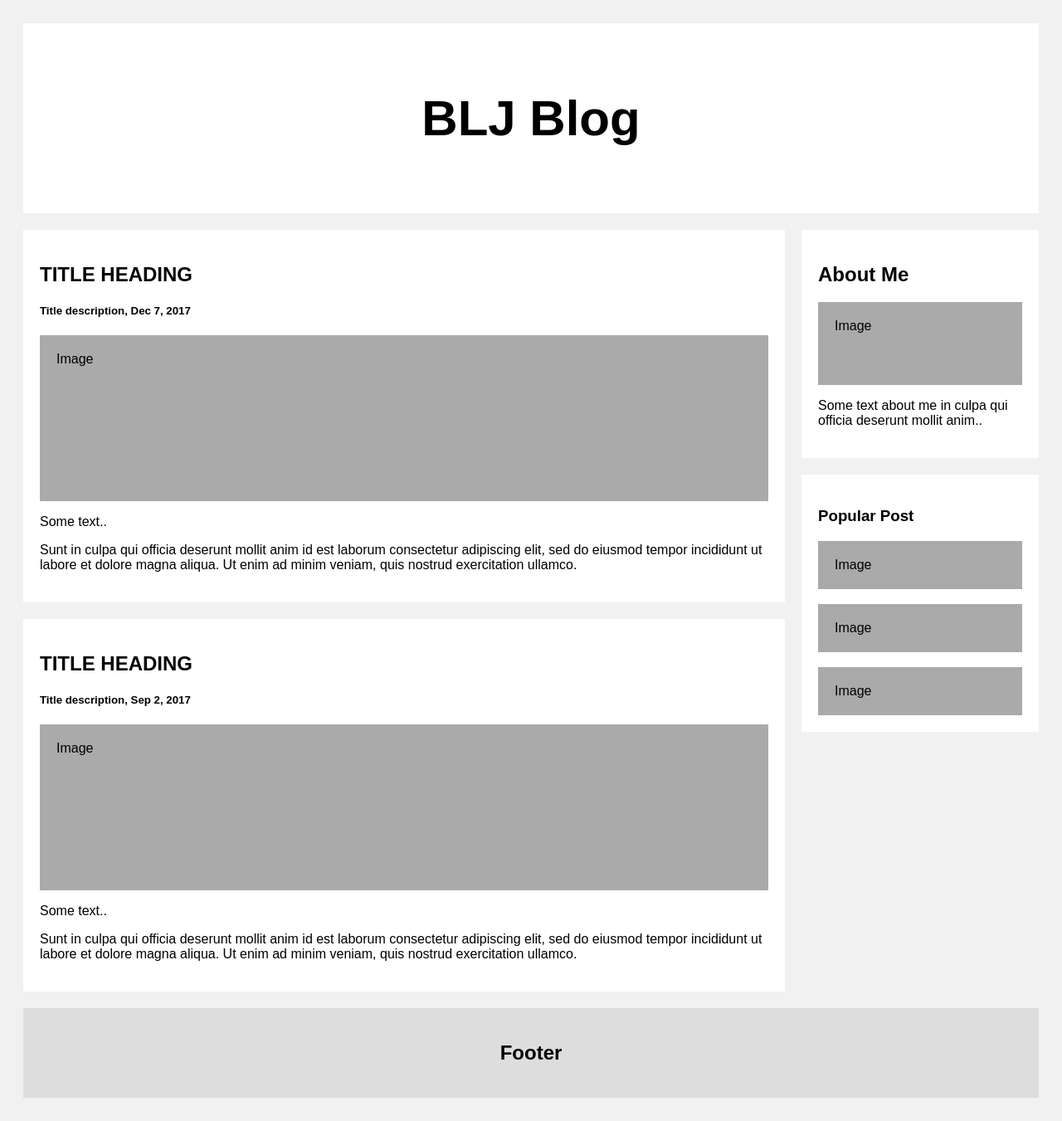
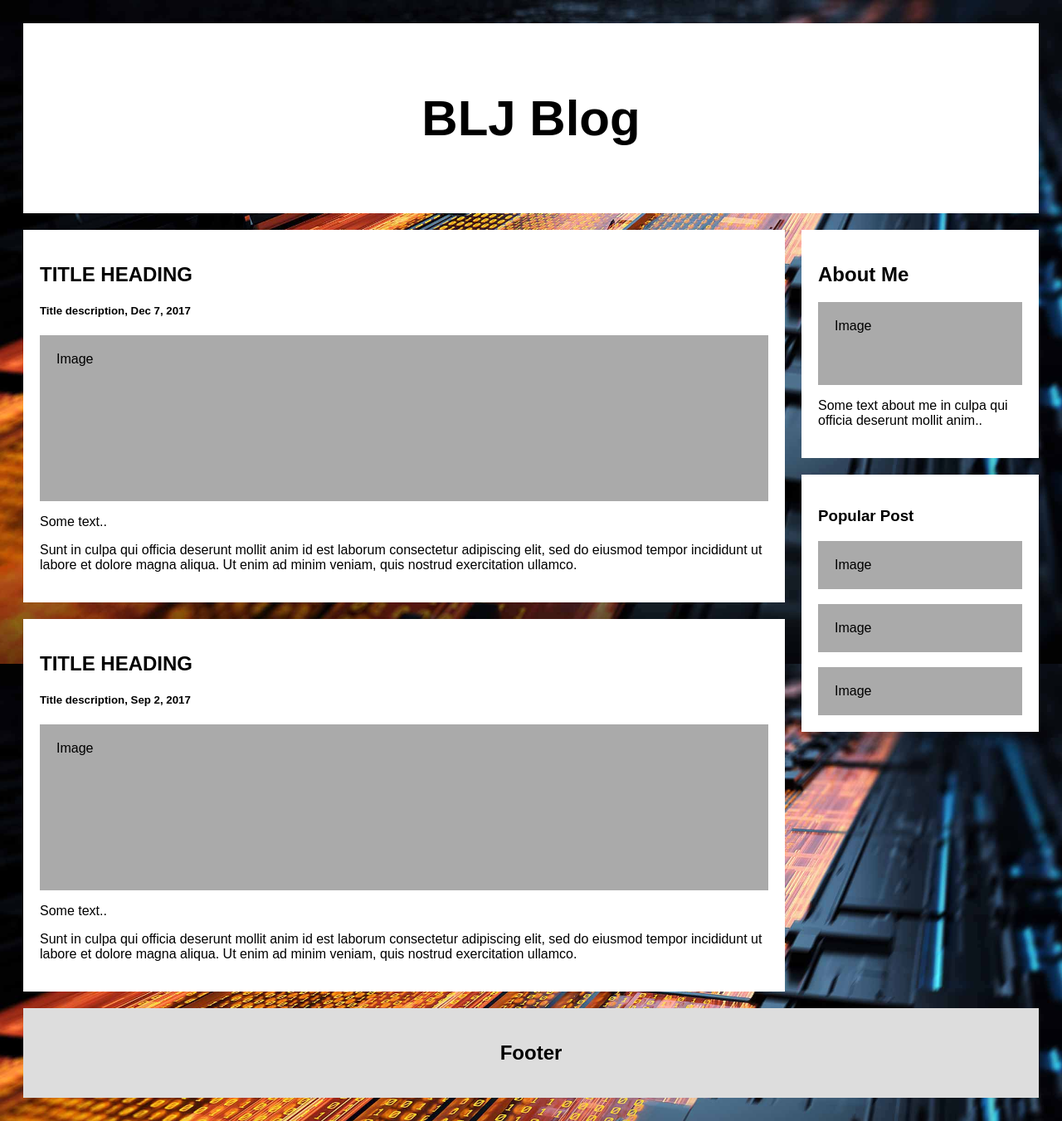
Before and after one commit to RoeHH/php-blog-blj, a PHP site: page /views/page.php in a window 1280 px wide. Shown: the whole page at 83% size. Run offline with PHP 8.4, Linux system fonts and the light colour scheme.

Commit message:
background \o/s

```diff
--- a/public/stylesheets/backgrounds.css
+++ b/public/stylesheets/backgrounds.css
@@ -4,6 +4,4 @@
         background-attachment: fixed;
         background-size: cover;
         background-position: center;
-        color: white;
-        background-color: red;
     }
--- a/views/page.php
+++ b/views/page.php
@@ -3,7 +3,7 @@
     <head>
         <meta name="viewport" content="width=device-width, initial-scale=1">
         <link rel="stylesheet" type="text/css" href="../public/stylesheets/style.css">
-        <link rel="stylesheet" type="text/css" href="../public/stylesheets/background.css">
+        <link rel="stylesheet" type="text/css" href="../public/stylesheets/backgrounds.css">
     </head>
     <body class="body">
         <?php include '../private/header.php';?>
```
